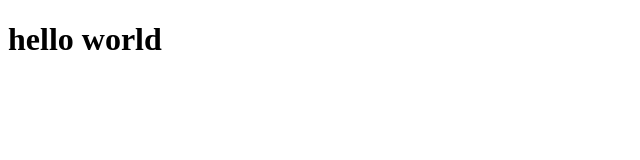
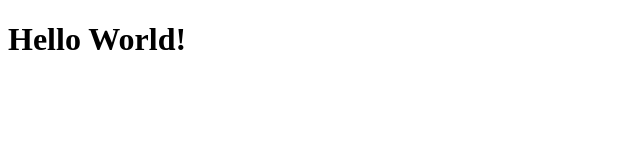
Before and after one commit to yuvrajgarg/coursera-test, a plain HTML site: page index.html in a window 1280 px wide. Shown: the whole page, without its empty margins (0-640 px from the left). Drawn offline with Linux system fonts and the light colour scheme.

Commit message:
little mod

```diff
--- a/index.html
+++ b/index.html
@@ -4,6 +4,6 @@
 	<title>Hello world!</title>
 </head>
 <body>
-<h1>hello world</h1>
+<h1>Hello World!</h1>
 </body>
 </html>
```
